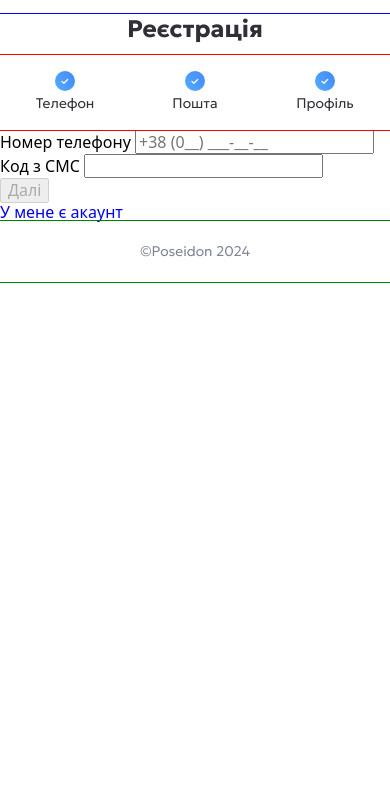
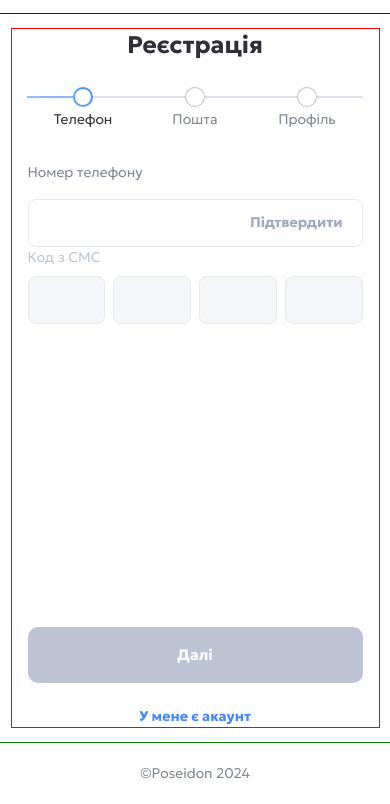
Before and after one commit to alexSili4/poseidon-auth, a website built with Vite: page src/index.html in a window 390 px wide. Shown: the part 40-844 px from the top of the page. Built offline with nearby package versions, Linux system fonts and the light colour scheme.

Commit message:
add mobile-form

```diff
--- a/src/css/auth-form-footer.css
+++ b/src/css/auth-form-footer.css
@@ -1,4 +1,5 @@
 .auth-form-footer {
+  align-content: flex-end;
   padding-top: 20px;
   padding-bottom: 20px;
   outline: 1px solid green;
--- a/src/css/auth-form-steps-list.css
+++ /dev/null
@@ -1,53 +0,0 @@
-.auth-form-steps-list-wrap {
-  margin-top: 8px;
-  padding-top: 16px;
-  padding-bottom: 39px;
-  outline: 1px solid red;
-}
-
-.auth-form-steps-progress-wrap {
-  position: relative;
-}
-
-.auth-form-steps-progress {
-}
-
-.auth-form-steps-list {
-  display: flex;
-  align-items: center;
-  justify-content: space-around;
-}
-
-.auth-form-steps-list-item {
-}
-
-.auth-form-steps-marker {
-  position: relative;
-  display: flex;
-  align-items: center;
-  justify-content: center;
-  width: 20px;
-  height: 20px;
-  border-radius: 50%;
-  background-image: linear-gradient(236.31deg, rgb(54, 111, 255) -58.506%, rgb(89, 188, 251) 134.237%);
-}
-
-.auth-form-steps-marker-icon {
-  width: 16px;
-  height: 16px;
-}
-
-.auth-form-steps-marker-emptiness {
-}
-
-.auth-form-steps-marker-label {
-  position: absolute;
-  top: 22px;
-  left: 50%;
-  color: #2f3037;
-  font-family: Geologica;
-  font-size: 14px;
-  font-weight: 300;
-  line-height: 1.5;
-  transform: translateX(-50%);
-}
--- a/src/css/sign-up-form-content.css
+++ /dev/null
@@ -1,11 +0,0 @@
-.auth-form-content-wrap {
-}
-
-.auth-form-title {
-  color: #2f3037;
-  font-family: Geologica;
-  font-size: 24px;
-  font-weight: 700;
-  line-height: 1.4;
-  text-align: center;
-}
--- /dev/null
+++ b/src/css/sign-up-form-step-01.css
@@ -0,0 +1,120 @@
+.auth-form {
+  flex-grow: 1;
+  display: flex;
+  flex-direction: column;
+  justify-content: space-between;
+  min-height: 296px;
+  margin-top: 16px;
+}
+
+.auth-form-input-labels-wrap {
+  display: flex;
+  flex-direction: column;
+  gap: 16px;
+}
+
+.auth-form-input-label {
+  display: flex;
+  flex-direction: column;
+  gap: 8px;
+}
+
+.auth-form-input-title {
+  color: #7e8494;
+  font-family: Geologica;
+  font-size: 14px;
+  font-weight: 300;
+  line-height: 1.5;
+}
+
+.auth-form-input-wrap {
+  position: relative;
+}
+
+.auth-form-input {
+  display: block;
+  width: 100%;
+  height: 48px;
+  padding-left: 20px;
+  padding-right: 20px;
+  border: 1px solid;
+  border-color: #e6e9eb;
+  border-radius: 8px;
+  background-color: var(--white-color);
+  outline: none;
+  transition: border-color var(--transition-duration-and-func);
+}
+
+.auth-form-input:not(:disabled):is(:hover, :focus) {
+  border-color: #4289fe;
+}
+
+.auth-form-input:disabled {
+  background-color: #f4f6f9;
+}
+
+.auth-form-input-label:has(.auth-form-input:disabled) .auth-form-input-title {
+  color: #bcc3d3;
+}
+
+.auth-form-input-btn {
+  position: absolute;
+}
+
+.auth-form-input-btn.access-phone {
+  top: 50%;
+  right: 20px;
+  padding: 0;
+  border: none;
+  background-color: transparent;
+  color: #4289fe;
+  font-family: Geologica;
+  font-size: 14px;
+  font-weight: 700;
+  line-height: 1.4;
+  transition: color var(--transition-duration-and-func);
+  transform: translateY(-50%);
+}
+
+.auth-form-input-btn.access-phone:disabled {
+  color: #9fa8bd;
+}
+
+.access-phone {
+}
+
+.auth-form-input-error {
+  position: absolute;
+}
+
+.auth-form-inputs-wrap {
+  display: flex;
+  align-items: center;
+  justify-content: space-between;
+  gap: 8px;
+}
+
+.sms-code {
+}
+
+.auth-form-submit-btn {
+  display: flex;
+  align-items: center;
+  justify-content: center;
+  width: 100%;
+  height: 56px;
+  border-radius: 10px;
+  border: none;
+  padding: 0;
+  background-image: linear-gradient(236.31deg, rgb(54, 111, 255) -35.899%, rgb(89, 188, 251) 185.051%);
+  color: var(--white-color);
+  font-family: Geologica;
+  font-size: 15px;
+  font-weight: 700;
+  line-height: 1.5;
+  margin-top: auto;
+}
+
+.auth-form-submit-btn:disabled {
+  background-image: linear-gradient(0deg, #bcc3d3 0%, #bcc3d3 100%);
+}
--- /dev/null
+++ b/src/css/sign-up-form-steps-list.css
@@ -0,0 +1,101 @@
+.sign-up-form-steps-list-wrap {
+  margin-top: 8px;
+  padding-top: 16px;
+  padding-bottom: 39px;
+}
+
+.sign-up-form-steps-progress-wrap {
+  position: relative;
+}
+
+.sign-up-form-steps-progress {
+  position: absolute;
+  top: 50%;
+  left: 50%;
+  width: 336px;
+  height: 1px;
+  background-color: #bcc3d3;
+  background-image: linear-gradient(236.31deg, rgb(54, 111, 255) -34.819%, rgb(89, 188, 251) 187.48%);
+  background-position: 0 0;
+  background-size: 0% 100%;
+  background-repeat: no-repeat;
+  transform: translateX(-50%) translateY(-50%);
+}
+
+.sign-up-form-steps-progress-wrap:has(.sign-up-form-steps-list-item.current:nth-child(1)) .sign-up-form-steps-progress {
+  background-size: 15% 100%;
+}
+
+.sign-up-form-steps-progress-wrap:has(.sign-up-form-steps-list-item.current:nth-child(2)) .sign-up-form-steps-progress {
+  background-size: 50% 100%;
+}
+
+.sign-up-form-steps-progress-wrap:has(.sign-up-form-steps-list-item.current:nth-child(3)) .sign-up-form-steps-progress {
+  background-size: 100% 100%;
+}
+
+.sign-up-form-steps-list {
+  display: flex;
+  align-items: center;
+  justify-content: center;
+  gap: 92px;
+}
+
+.sign-up-form-steps-list-item {
+}
+
+.sign-up-form-steps-marker {
+  position: relative;
+  display: flex;
+  align-items: center;
+  justify-content: center;
+  width: 20px;
+  height: 20px;
+  border-radius: 50%;
+  background-color: #bcc3d3;
+}
+
+.sign-up-form-steps-list-item.current .sign-up-form-steps-marker {
+  background-image: url('/icons/step-check.svg'), linear-gradient(236.31deg, rgb(54, 111, 255) -58.506%, rgb(89, 188, 251) 134.237%);
+  background-size: 16px 16px, 100% 100%;
+  background-position: top 50% left 50%, 0 0;
+  background-repeat: no-repeat;
+}
+
+.sign-up-form-steps-marker-icon {
+  width: 16px;
+  height: 16px;
+}
+
+.sign-up-form-steps-marker-emptiness {
+  width: calc(100% - 2px);
+  height: calc(100% - 2px);
+  border-radius: 50%;
+  background-color: var(--white-color);
+  transition: opacity var(--transition-duration-and-func);
+}
+
+.sign-up-form-steps-list-item.success .sign-up-form-steps-marker-emptiness {
+  opacity: 0;
+}
+
+.sign-up-form-steps-list-item.current .sign-up-form-steps-marker-emptiness {
+  width: calc(100% - 4px);
+  height: calc(100% - 4px);
+}
+
+.sign-up-form-steps-marker-label {
+  position: absolute;
+  top: 22px;
+  left: 50%;
+  color: #7e8494;
+  font-family: Geologica;
+  font-size: 14px;
+  font-weight: 300;
+  line-height: 1.5;
+  transform: translateX(-50%);
+}
+
+.sign-up-form-steps-list-item.current .sign-up-form-steps-marker-label {
+  color: #2f3037;
+}
--- a/src/css/sign-up.css
+++ b/src/css/sign-up.css
@@ -1,23 +1,24 @@
-.sign-in-section {
-  min-height: 100vh;
+.auth-section {
 }
 
-.sign-in-container {
-  display: flex;
-  min-height: 100vh;
+.auth-section-wrap {
 }
 
-.sign-in-form-container {
+.auth-form-container {
   display: flex;
   flex-direction: column;
-  justify-content: center;
-  align-items: center;
-  width: 50%;
-  padding-top: 109px;
-  padding-bottom: 86px;
+  gap: 16px;
+  height: 100vh;
 }
 
-.sign-in-form-title {
+.auth-container {
+  flex-grow: 1;
+  display: flex;
+  flex-direction: column;
+  outline: 1px solid red;
+}
+
+.auth-form-title {
   color: #2f3037;
   font-family: Geologica;
   font-size: 24px;
@@ -26,153 +27,12 @@
   text-align: center;
 }
 
-.sign-in-form {
-  width: 430px;
-  margin-top: 40px;
-}
-
-.sign-in-form-input-wrap:not(:first-of-type) {
-  margin-top: 16px;
-}
-
-.sign-in-form-input-label {
-  color: #7e8494;
+.auth-form-account-link {
+  margin-top: 24px;
+  color: #4289fe;
   font-family: Geologica;
   font-size: 14px;
-  font-weight: 300;
-  line-height: 1.5;
-}
-
-.sign-in-form-input {
-  display: block;
-  width: 100%;
-  height: 56px;
-  margin-top: 8px;
-  padding-left: 20px;
-  padding-right: 20px;
-  border: 1px solid #e6e9eb;
-  border-radius: 8px;
-  background-color: var(--white-color);
-  color: #2f3037;
-  font-family: Geologica;
-  font-size: 16px;
-  font-weight: 300;
-  line-height: 1.5;
-}
-
-.sign-in-form-input::placeholder {
-  color: #7e8494;
-}
-
-.help-block {
-  margin-top: 8px;
-  color: #ff613f;
-  font-family: Geologica;
-  font-size: 12px;
-  font-weight: 400;
-  line-height: 150%;
-  letter-spacing: 0px;
-  text-align: left;
-}
-
-.sign-in-form-input-wrap:not(.has-error) .help-block {
-  position: absolute;
-  transform: scale(0);
-}
-
-.sign-in-form-toggle-show-password-btn {
-  position: relative;
-  display: block;
-  width: 24px;
-  height: 24px;
-  padding: 0;
-  border: none;
-  background-color: transparent;
-}
-
-.sign-in-form-password-btn-icon {
-  top: 0;
-  left: 0;
-  position: absolute;
-  display: block;
-  width: 100%;
-  height: 100%;
-}
-
-.sign-in-form-input-wrap.password.show-password .sign-in-form-password-btn-icon.show-password {
-  opacity: 0;
-}
-
-.sign-in-form-hide-password-icon {
-}
-
-.sign-in-form-input-wrap.password.hide-password .sign-in-form-password-btn-icon.hide-password {
-  opacity: 0;
-}
-
-.sign-in-form-remind-password-link {
-  color: #4289fe;
-  font-family: Geologica;
-  font-size: 12px;
-  font-weight: 400;
-  line-height: 1.5;
-}
-
-.sign-in-form-submit-btn {
-  display: block;
-  width: 100%;
-  height: 56px;
-  margin-top: 32px;
-  padding: 0;
-  border: none;
-  border-radius: 10px;
-  background-color: transparent;
-  background-image: linear-gradient(236.31deg, rgb(54, 111, 255) -35.478%, rgb(89, 188, 251) 185.998%);
-  color: var(--white-color);
-  font-family: Geologica;
-  font-size: 15px;
   font-weight: 700;
-  line-height: 1.5;
-  transition: background-color var(--transition-duration-and-func), background-image var(--transition-duration-and-func);
-}
-
-.sign-in-form-submit-btn:disabled {
-  background-color: #bcc3d3;
-  background-image: none;
-}
-
-.sign-in-form-or-label {
-  margin-top: 32px;
-  color: #7e8494;
-  font-family: Geologica;
-  font-size: 14px;
-  font-weight: 300;
-  line-height: 1.5;
+  line-height: 1.4;
   text-align: center;
 }
-
-.sign-in-alternative-sign-in-links-list {
-  display: flex;
-  justify-content: space-between;
-  margin-top: 20px;
-}
-
-.sign-in-alternative-sign-in-link {
-}
-.google-auth {
-}
-.sign-in-alternative-sign-in-link-icon {
-}
-.sign-in-alternative-sign-in-link-title {
-}
-.facebook-auth {
-}
-.sign-in-form-create-account-link {
-}
-.decorative-auth-block-container {
-  width: 50%;
-}
-.decorative-auth-block {
-}
-.decorative-auth-block-img {
-}
--- a/src/css/styles.css
+++ b/src/css/styles.css
@@ -7,5 +7,5 @@
 @import url('./decorative-auth-block.css');
 @import url('./auth-form-header.css');
 @import url('./auth-form-footer.css');
-@import url('./sign-up-form-content.css');
-@import url('./auth-form-steps-list.css');
+@import url('./sign-up-form-steps-list.css');
+@import url('./sign-up-form-step-01.css');
--- a/src/index.html
+++ b/src/index.html
@@ -8,7 +8,9 @@
     <link rel="stylesheet" href="/css/styles.css" />
   </head>
   <body>
-    <load src="/partials/sign-up.html" />
+    <main>
+      <load src="/partials/sign-up.html" />
+    </main>
     <script type="module" src="/js/main.js"></script>
   </body>
 </html>
--- a/src/partials/auth-form-steps-list.html
+++ /dev/null
@@ -1,34 +0,0 @@
-<div class="auth-form-steps-list-wrap">
-  <div class="auth-form-steps-progress-wrap">
-    <div class="auth-form-steps-progress"></div>
-    <ul class="auth-form-steps-list">
-      <li class="auth-form-steps-list-item">
-        <div class="auth-form-steps-marker">
-          <svg class="auth-form-steps-marker-icon">
-            <use href="/icons/icons.svg#step-check"></use>
-          </svg>
-          <!-- <div class="auth-form-steps-marker-emptiness"></div> -->
-          <p class="auth-form-steps-marker-label">Телефон</p>
-        </div>
-      </li>
-      <li class="auth-form-steps-list-item">
-        <div class="auth-form-steps-marker">
-          <svg class="auth-form-steps-marker-icon">
-            <use href="/icons/icons.svg#step-check"></use>
-          </svg>
-          <!-- <div class="auth-form-steps-marker-emptiness"></div> -->
-          <p class="auth-form-steps-marker-label">Пошта</p>
-        </div>
-      </li>
-      <li class="auth-form-steps-list-item">
-        <div class="auth-form-steps-marker">
-          <svg class="auth-form-steps-marker-icon">
-            <use href="/icons/icons.svg#step-check"></use>
-          </svg>
-          <!-- <div class="auth-form-steps-marker-emptiness"></div> -->
-          <p class="auth-form-steps-marker-label">Профіль</p>
-        </div>
-      </li>
-    </ul>
-  </div>
-</div>
--- a/src/partials/sign-up-form-content.html
+++ /dev/null
@@ -1,27 +0,0 @@
-<div class="auth-form-content-wrap">
-  <h2 class="auth-form-title">Реєстрація</h2>
-  <load src="/partials/auth-form-steps-list.html" />
-  <form class="auth-form" id="w0" action="/customer/sign-up" method="post">
-    <input type="hidden" name="_csrf-frontend" value="ZJu6KY9PWoGWZFWJJ5GWfd5girHTKXKxcR1YvhOTRdk-ttFc9SE79KVVMepmy9QPllTc5OQbC4kJbwLLUKcAmA==" />
-    <div class="auth-form-input-wrap phone">
-      <label class="auth-form-input-label" for="sup1-phone">Номер телефону</label>
-      <input
-        type="text"
-        id="sup1-phone"
-        class="auth-form-input phone is-validd is-invalidd"
-        name="SUP1[phone]"
-        placeholder="+38 (0__) ___-__-__"
-        aria-required="true"
-        data-plugin-inputmask="inputmask_9062948e"
-      />
-      <div class="auth-form-input-error invalid-feedback"></div>
-    </div>
-    <div class="auth-form-input-wrap sms-code">
-      <label class="auth-form-input-label" for="sup1-sms_code">Код з СМС</label>
-      <input type="text" id="sup1-sms_code" class="auth-form-input sms-code is-validd is-invalidd" name="SUP1[sms_code]" aria-invalid="false" />
-      <div class="auth-form-input-error invalid-feedback"></div>
-    </div>
-    <button type="auth-form-submit-btn" disabled>Далі</button>
-  </form>
-  <a class="auth-form-account-link" href="/">У мене є акаунт</a>
-</div>
--- /dev/null
+++ b/src/partials/sign-up-form-step-01.html
@@ -0,0 +1,23 @@
+<form class="auth-form">
+  <div class="auth-form-labels-wrap">
+    <label class="auth-form-input-labels-wrap">
+      <span class="auth-form-input-title">Номер телефону</span>
+      <span class="auth-form-input-wrap">
+        <input type="text" name="SUP1[phone]" class="auth-form-input phone" required />
+        <button type="button" class="auth-form-input-btn access-phone" disabled>Підтвердити</button>
+      </span>
+      <span class="auth-form-input-error"></span>
+    </label>
+    <label class="auth-form-input-label">
+      <span class="auth-form-input-title">Код з СМС</span>
+      <span class="auth-form-inputs-wrap">
+        <input type="text" maxlength="1" name="SUP1[sms_code]" class="auth-form-input sms-code" required disabled />
+        <input type="text" maxlength="1" name="SUP1[sms_code]" class="auth-form-input sms-code" required disabled />
+        <input type="text" maxlength="1" name="SUP1[sms_code]" class="auth-form-input sms-code" required disabled />
+        <input type="text" maxlength="1" name="SUP1[sms_code]" class="auth-form-input sms-code" required disabled />
+      </span>
+      <span class="auth-form-input-error"></span>
+    </label>
+  </div>
+  <button type="submit" class="auth-form-submit-btn" disabled>Далі</button>
+</form>
--- /dev/null
+++ b/src/partials/sign-up-form-steps-list.html
@@ -0,0 +1,25 @@
+<div class="sign-up-form-steps-list-wrap">
+  <div class="sign-up-form-steps-progress-wrap">
+    <div class="sign-up-form-steps-progress"></div>
+    <ul class="sign-up-form-steps-list">
+      <li class="sign-up-form-steps-list-item current success1">
+        <div class="sign-up-form-steps-marker">
+          <div class="sign-up-form-steps-marker-emptiness"></div>
+          <p class="sign-up-form-steps-marker-label">Телефон</p>
+        </div>
+      </li>
+      <li class="sign-up-form-steps-list-item">
+        <div class="sign-up-form-steps-marker">
+          <div class="sign-up-form-steps-marker-emptiness"></div>
+          <p class="sign-up-form-steps-marker-label">Пошта</p>
+        </div>
+      </li>
+      <li class="sign-up-form-steps-list-item">
+        <div class="sign-up-form-steps-marker">
+          <div class="sign-up-form-steps-marker-emptiness"></div>
+          <p class="sign-up-form-steps-marker-label">Профіль</p>
+        </div>
+      </li>
+    </ul>
+  </div>
+</div>
--- a/src/partials/sign-up.html
+++ b/src/partials/sign-up.html
@@ -1,9 +1,14 @@
 <section class="auth-section">
   <h1 class="hidden-element">Сторінка аутентифікації</h1>
-  <div class="auth-container">
+  <div class="auth-section-wrap">
     <div class="auth-form-container">
       <load src="/partials/auth-form-header.html" />
-      <load src="/partials/sign-up-form-content.html" />
+      <div class="container auth-container">
+        <h2 class="auth-form-title">Реєстрація</h2>
+        <load src="/partials/sign-up-form-steps-list.html" />
+        <load src="/partials/sign-up-form-step-01.html" />
+        <a class="auth-form-account-link" href="/">У мене є акаунт</a>
+      </div>
       <load src="/partials/auth-form-footer.html" />
     </div>
     <load src="/partials/decorative-auth-block.html" />
```
Also changed, not shown: src/icons/step-check.svg (added).
